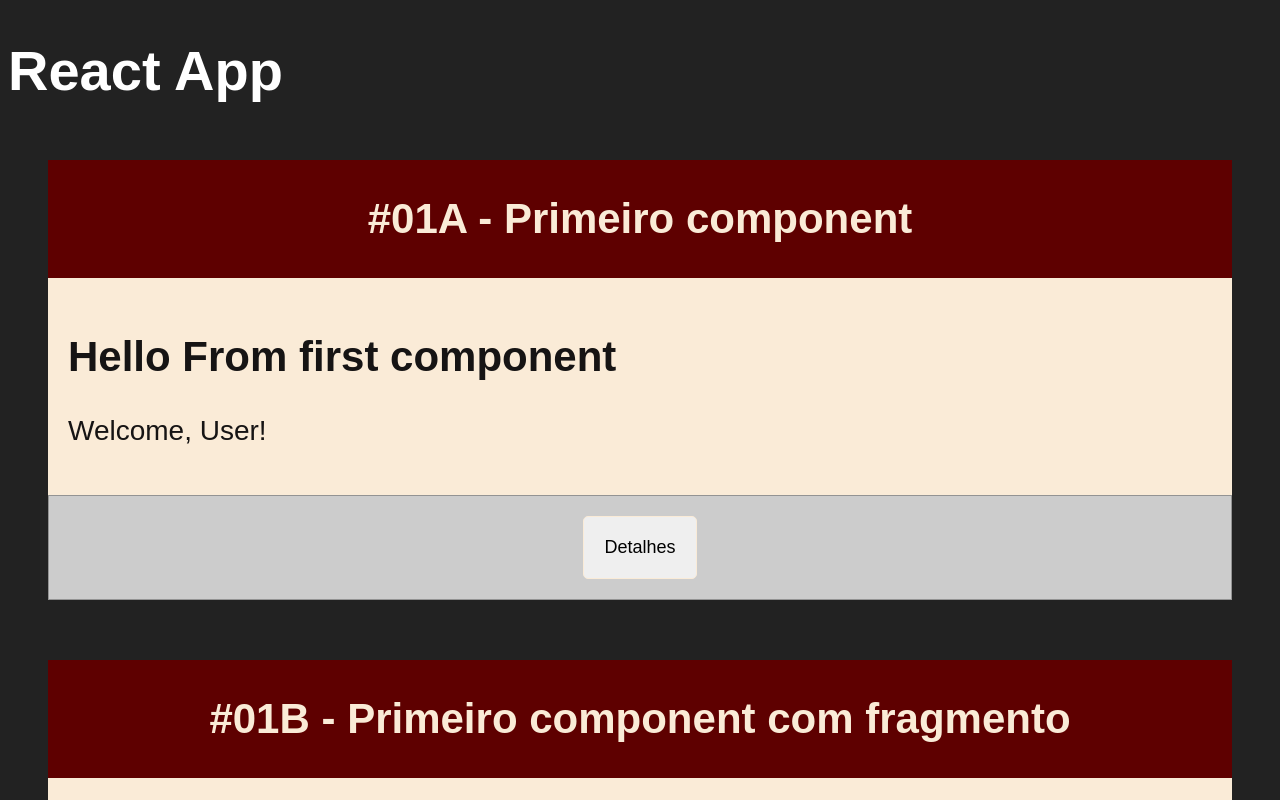
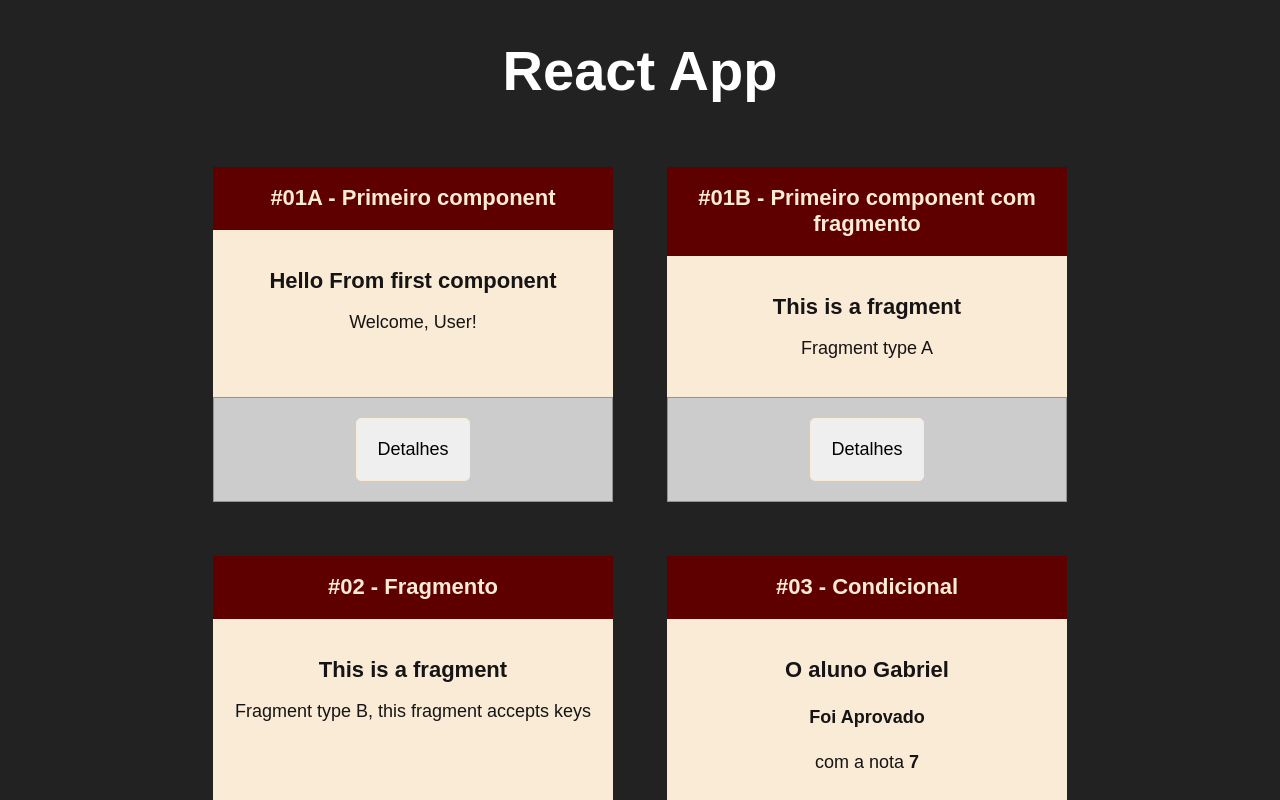
Before and after one commit to ALESSANDROLMENEZES/react-introduction, a React (Create React App) app: page / in a window 1280 px wide. Shown: the top 800 px of the page. Built offline with nearby package versions, Linux system fonts and the light colour scheme.

Commit message:
Adding css style

```diff
--- /dev/null
+++ b/src/App.css
@@ -0,0 +1,5 @@
+.Cards{
+    display: flex;
+    flex-wrap: wrap;
+    justify-content: center;
+}
--- a/src/App.jsx
+++ b/src/App.jsx
@@ -6,13 +6,13 @@ import FragmentA from './components/basics/FragmentA';
 import FragmentB from './components/basics/FragmentB';
 import Random from './components/basics/Randon';
 import Card from './components/layout/Card';
+import './App.css';
 
 export default () => (
   /* jshint ignore:start */
   <>
     <h1>React App</h1>
-
-
+    <div className="Cards">
       <Card title="#01A - Primeiro component">
         <First />
       </Card>
@@ -39,7 +39,7 @@ export default () => (
       <Card title="#05 - Random">
         <Random min={1} max={10}/>
       </Card>
-
+    </div>
   </>
   /* jshint ignore:end */
 );
--- a/src/components/layout/Card.css
+++ b/src/components/layout/Card.css
@@ -3,8 +3,13 @@ body{
 }
 
 .Card{
+    display: flex;
+    flex-direction: column;
     margin: 20px;
-    padding: 20px;
+    padding: 7px;
+    min-width: 400px;
+    max-width: 400px;
+    overflow: hidden;
 }
 
 .Card .Header{
@@ -18,6 +23,7 @@ body{
     background-color: antiquewhite;
     color: rgb(22, 20, 20);
     padding: 20px;
+    flex-grow: 1;
 }
 
 .Card .Footer{
@@ -34,3 +40,10 @@ body{
     border: 1px solid antiquewhite;
     border-radius: 5px;
 }
+
+.Card h1, h2{
+    font-size: 22px;
+}
+.Card h3, h4, p{
+    font-size: 18px;
+  }
--- a/src/index.css
+++ b/src/index.css
@@ -3,4 +3,5 @@ body{
   color: white;
   font-size: 28px;
   font-family: sans-serif;
+  text-align: center;
 }
```
Lines whose indentation alone changed are shown as unchanged.
